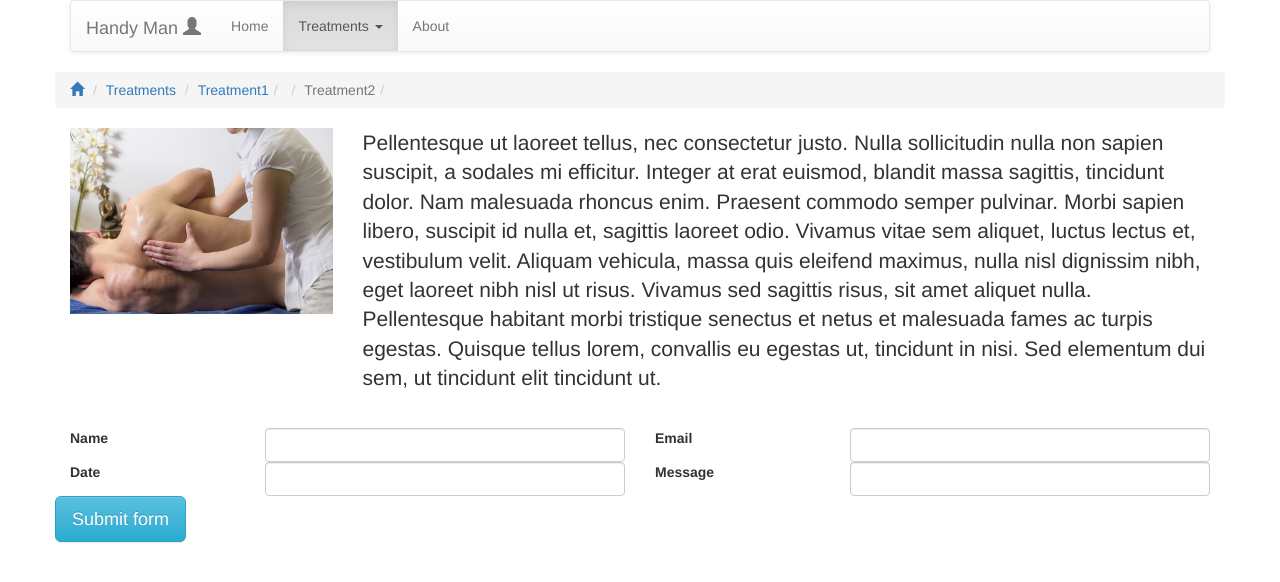
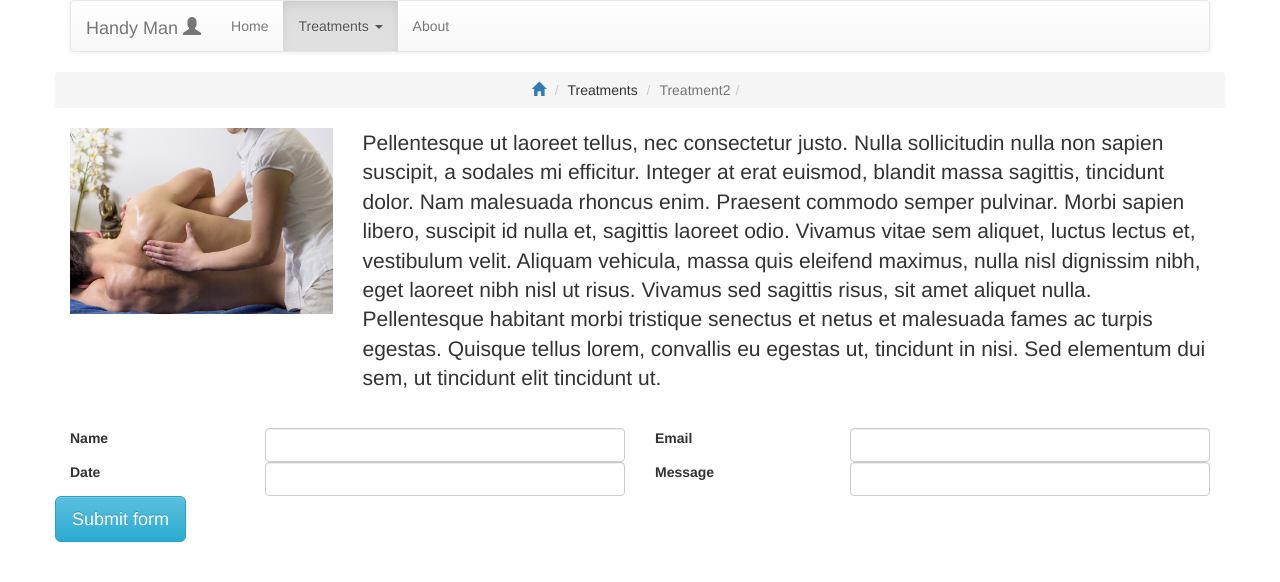
Before and after one commit to zeeo165/bootstrap-labs_joar_eliasson, a plain HTML site: page lab-2/Treatment2.html in a window 1280 px wide. Drawn offline with Linux system fonts and the light colour scheme.

Commit message:
bredcrumb commit

```diff
--- a/lab-2/Treatment2.html
+++ b/lab-2/Treatment2.html
@@ -57,12 +57,11 @@
     </div>
 
     <div class="container">
-            <div class="row">
+            <div class="row text-center">
                 <ol class="breadcrumb">
                     <li><a href="index.html"><span class="glyphicon glyphicon-home"></span></a></li>
-                    <li><a href="Treatments.html">Treatments</a></li>
-                    <li><a href="Treatment1.html">Treatment1</a><li>
-                    <li class="active"><a class="text-muted" href="Treatment2.html">Treatment2</a><li>
+                    <li>Treatments</li>
+                    <li class="active">Treatment2<li>
                 </ol>
             </div>
 
```
Also changed, not shown: lab-2/Treatment1.html (+3 -4 lines), lab-2/Treatments.html (+2 -4 lines), lab-2/about.html (+2 -4 lines).
